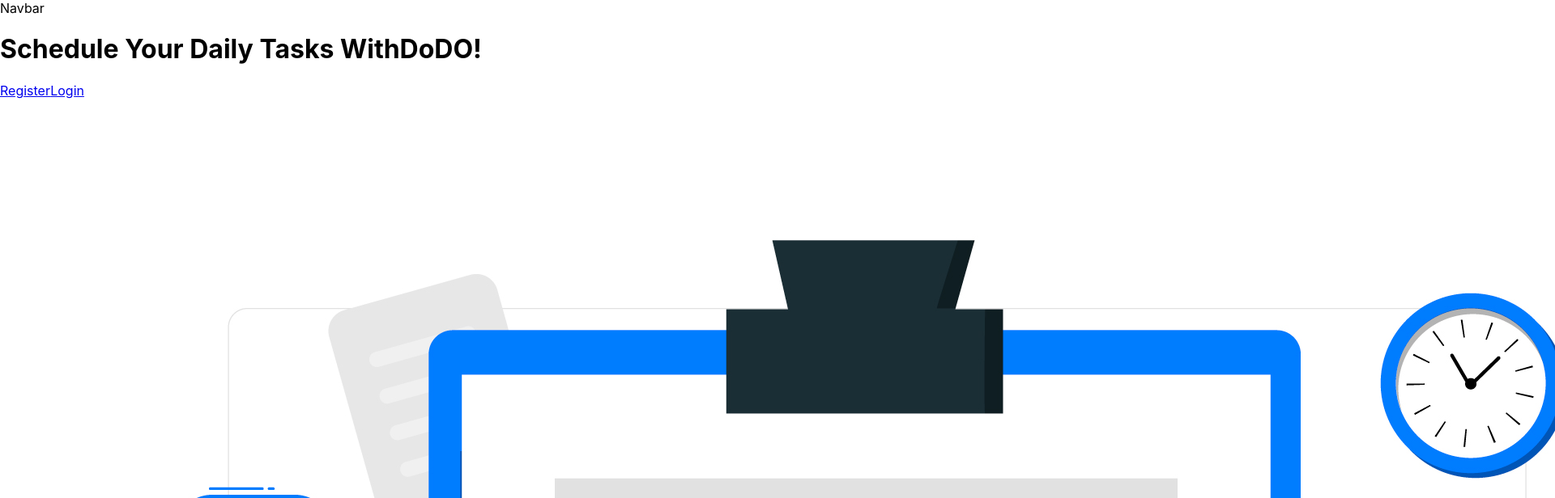
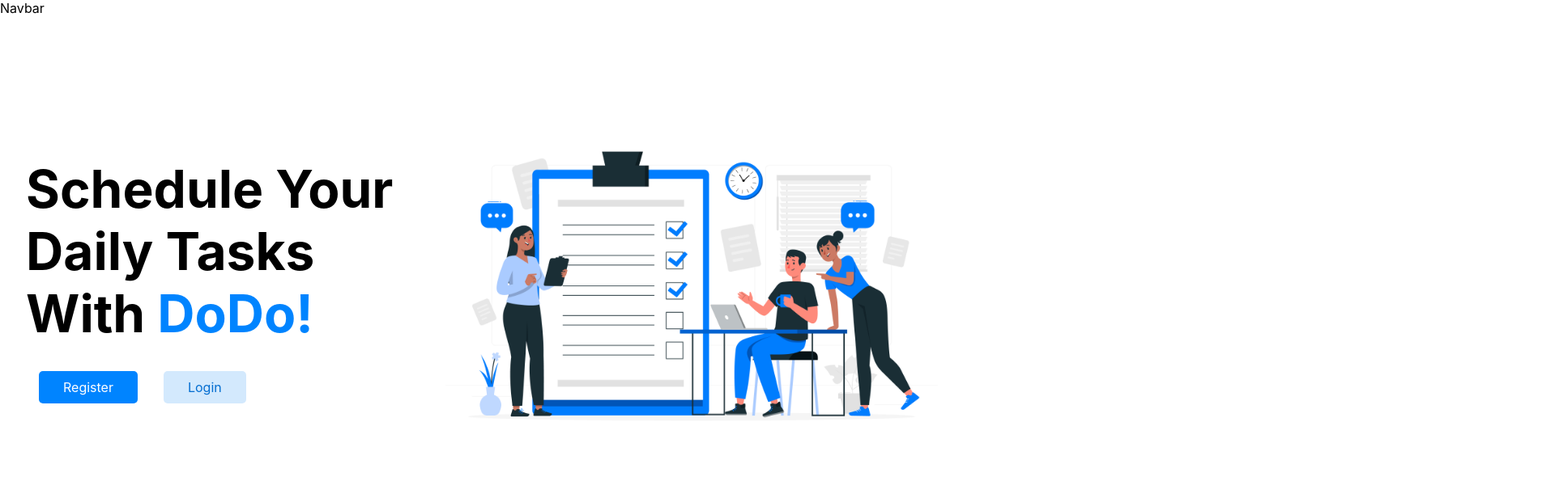
Before and after one commit to Hshariq123/taskflow-mern, a React (Create React App) app in the folder client/: page / in a window 1280 px wide. Shown: the top 616 px of the page at 81% size, 1920 px wide, since content can reach past the window. Built offline with nearby package versions, Linux system fonts and the light colour scheme.

Commit message:
added basic layout to homepage

```diff
--- /dev/null
+++ b/client/src/App.css
@@ -0,0 +1,131 @@
+:root{
+  --primary:rgb(0, 132, 255);
+  --darkPrimary:rgb(4, 110, 209);
+  --secondary:rgb(211, 233, 253);
+  --darkSecondary:rgb(185, 214, 241);
+}
+
+body{
+  margin: 0;
+  padding: 0;
+}
+
+
+nav {
+	position: fixed;
+	top: 0;
+	left: 0;
+  z-index: 100;
+	width: 100%;
+	background-color: white;
+	box-shadow: 0px 0.233px 8px lightgray;
+  display: flex;
+  align-items: center;
+  justify-content: space-between;
+  padding-left: 2rem;
+}
+
+
+.logo__wrapper img{
+  width: 30px;
+}
+
+.logo__wrapper{
+  display: flex;
+  align-items: center;
+
+}
+
+.logo__wrapper h4{
+    font-weight: bold;
+    margin: 0px;
+    margin-left: 10px;
+    font-family: Arial, Helvetica, sans-serif;
+}
+.navigation-menu{
+  position: relative;
+  display: flex;
+  justify-content: space-between;
+  align-items: center;
+  list-style: none;
+  padding: 0;
+  margin: 0;
+  padding-right: 2rem;
+
+}
+
+
+.navigation-menu li {
+  position: relative;
+}
+.navigation-menu li a {
+    position: relative;
+    display: block;
+    text-decoration: none;
+    padding: 1rem 2rem;
+    font-size: 15px;
+    color: rgb(82, 81, 81);
+
+  }
+
+  .navigation-menu li a:hover:not(.activeNav){
+    background-color: whitesmoke;
+    color: var(--primary);
+  }
+
+  .userInfoNav{
+    border: 1px solid lightgray;
+    padding: 5px 20px;
+    border-radius: 5px;
+    margin-left: 10px;
+    margin-right: 10px;
+    display: flex;
+    align-items: center;
+    justify-content: space-between;
+    cursor: pointer;
+    font-size: 14px;
+  }
+
+  .userInfoNav img{
+    width: 30px;
+    margin-right: 5px;
+  }
+
+  .activeNav{
+    background-color: whitesmoke;
+  }
+
+  .primaryText{
+    color: var(--primary);
+  }
+
+  .primaryBtn{
+    background-color: var(--primary);
+    color:white;
+    text-decoration: none;
+    border: none;
+    border-radius: 5px;
+    padding: 10px 30px;
+    margin:1rem;
+  }
+
+
+
+  .primaryBtn:hover{
+    background-color: var(--darkPrimary);
+
+  }
+
+  .secondaryBtn{
+    background-color: var(--secondary);
+    color:var(--darkPrimary);
+    text-decoration: none;
+    border: none;
+    border-radius: 5px;
+    padding: 10px 30px;
+    margin:1rem;
+  }
+
+  .secondaryBtn:hover{
+    background-color: var(--darkSecondary);
+  }
--- a/client/src/App.js
+++ b/client/src/App.js
@@ -4,6 +4,7 @@
 import Login from "./pages/Auth/Login";
 import Register from "./pages/Auth/Register";
 import ToDoList from "./pages/ToDo/ToDoList";
+import './App.css'
 function App() {
   return (
     <Routes>
--- a/client/src/components/Navbar.jsx
+++ b/client/src/components/Navbar.jsx
@@ -3,6 +3,7 @@
 function Navbar() {
   return (
     <div>Navbar</div>
+
   )
 }
 
--- a/client/src/pages/Landing/Landing.jsx
+++ b/client/src/pages/Landing/Landing.jsx
@@ -1,22 +1,24 @@
 import React from 'react'
 import Navbar from '../../components/Navbar'
-import {Link} from 'react-router-dom'
-import landing from '../../assets/landing.jpg'
-import styles from './Landing.module.css'
-
+import { Link } from 'react-router-dom'
+import landing from '../../assets/landing.jpg';
+import styles from './Landing.module.css';
 function Landing() {
   return (
     <div>
-      <Navbar/>
-      <div className={styles.landing__wrapper}>
-        <h1>Schedule Your Daily Tasks With<span class="primaryText">DoDO!</span></h1>
-        <div className='btnWrapper'>
-          <Link to="/register" className = "primaryBtn">Register</Link>
-          <Link to="/login" className = "secondaryBtn">Login</Link>
-        </div>
-      </div>
-      <div className={styles.landing__img}>
-        <img src={landing} alt="landing"  />
+        <Navbar active={"home"}/>
+        <div className={styles.landing__wrapper}>
+            <div className={styles.landing__text}>
+                <h1>Schedule Your Daily Tasks With <span className="primaryText">DoDo!</span></h1>
+            <div className='btnWrapper'>
+            <Link to="/regiser" className="primaryBtn">Register</Link>
+                <Link to="/login" className='secondaryBtn'>Login</Link>
+            </div>
+            </div>
+
+            <div className={styles.landing__img}>
+                <img src={landing} alt="landing" />
+            </div>
       </div>
     </div>
   )
--- a/client/src/pages/Landing/Landing.module.css
+++ b/client/src/pages/Landing/Landing.module.css
@@ -0,0 +1,24 @@
+.landing__wrapper{
+    display:flex;
+    flex-wrap: wrap;
+    margin-top: 100px;
+    padding: 2rem;
+}
+
+.landing__text{
+    width: 40%;
+}
+
+.landing__text h1{
+    font-size: 4rem;
+}
+
+.landing__img{
+    width: 50%;
+    margin-left: 2rem;
+
+}
+
+.landing__img img{
+    width: 100%;
+}
```
